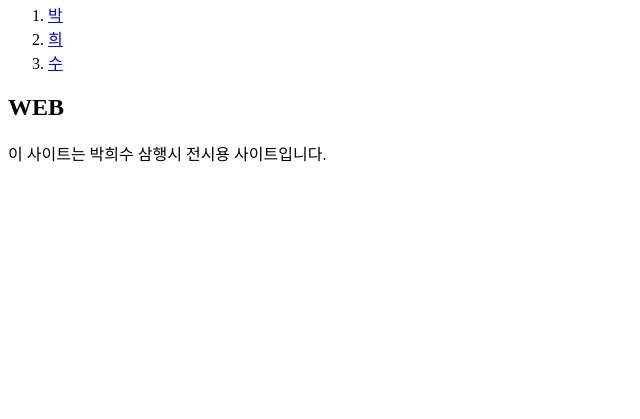
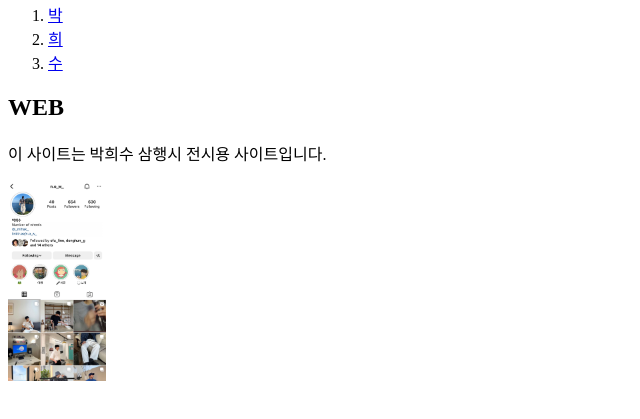
Before and after one commit to Ryomachoi/parkhuisu, a plain HTML site: page index.html in a window 1280 px wide. Shown: the part 87-506 px from the top of the page, without its empty margins (0-640 px from the left). Drawn offline with Linux system fonts and the light colour scheme.

Commit message:
Update index.html

```diff
--- a/index.html
+++ b/index.html
@@ -17,5 +17,6 @@
 <p>
     이 사이트는 박희수 삼행시 전시용 사이트입니다.
 </p>
+    <img src="IMG_4240.jpg" alt="이미지를 표시할 수 없다람쥐" with="100" height="200">
 </body>
 </html>
```
